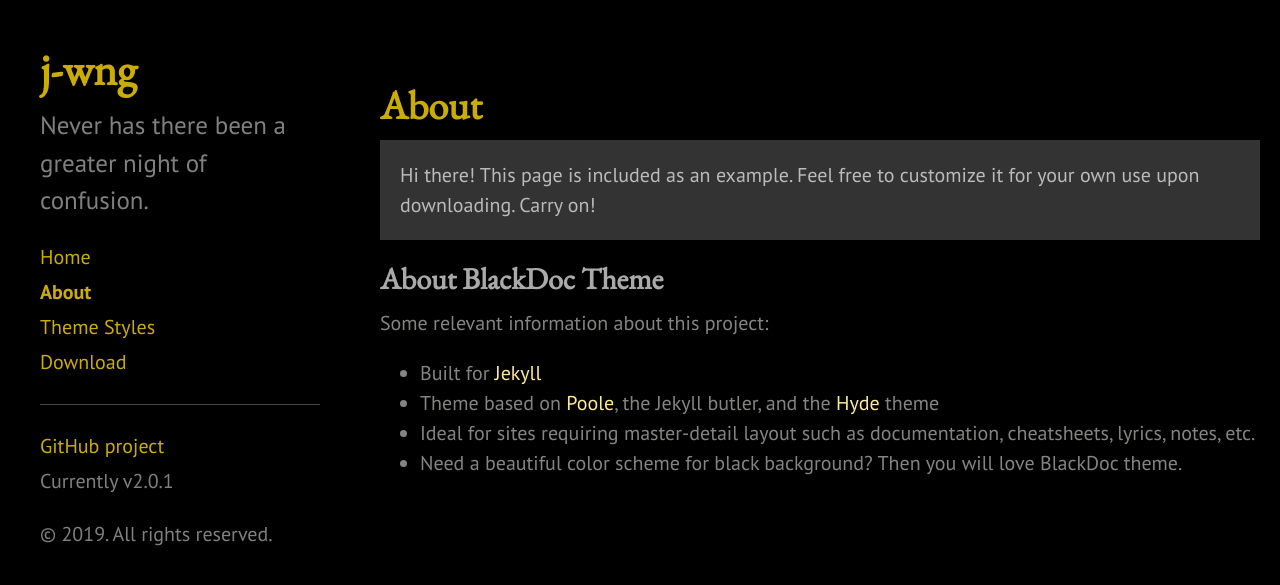
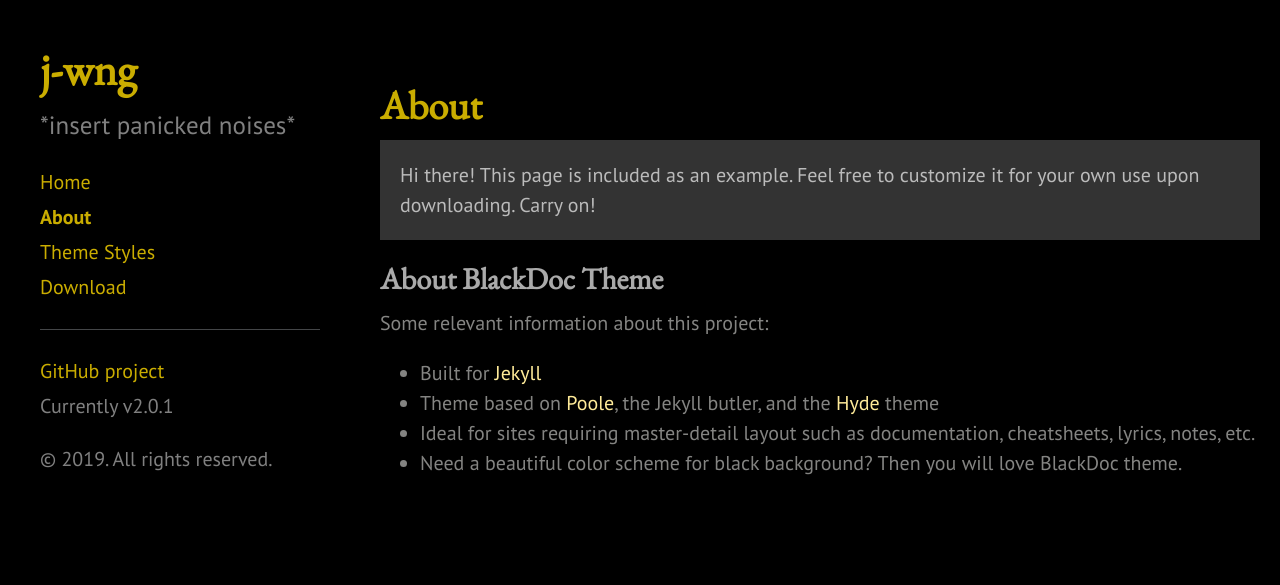
Before and after one commit to j-wng/j-wng.github.io, a Jekyll site: the page built from about.md, in a window 1280 px wide. Shown: the top 585 px of the page. Built offline with Jekyll 4.4.1, drawn with Linux system fonts in a browser that asks for light colours.

Commit message:
Update _config.yml

```diff
--- a/_config.yml
+++ b/_config.yml
@@ -5,7 +5,7 @@ highlighter:      rouge
 # Setup
 title:            j-wng
 tagline:
-description:      "Never has there been a greater night of confusion."
+description:      "*insert panicked noises*"
 url:              https://github.com/karloespiritu/blackdoc
 baseurl:          /
                   # the optional subpath of your site, e.g. "/my-jekyll-site/"
@@ -26,6 +26,3 @@ plugins:
 
 # Custom vars
 version:            2.0.1
-
-github:
-  repo:             https://github.com/karloespiritu/blackdoc
```
